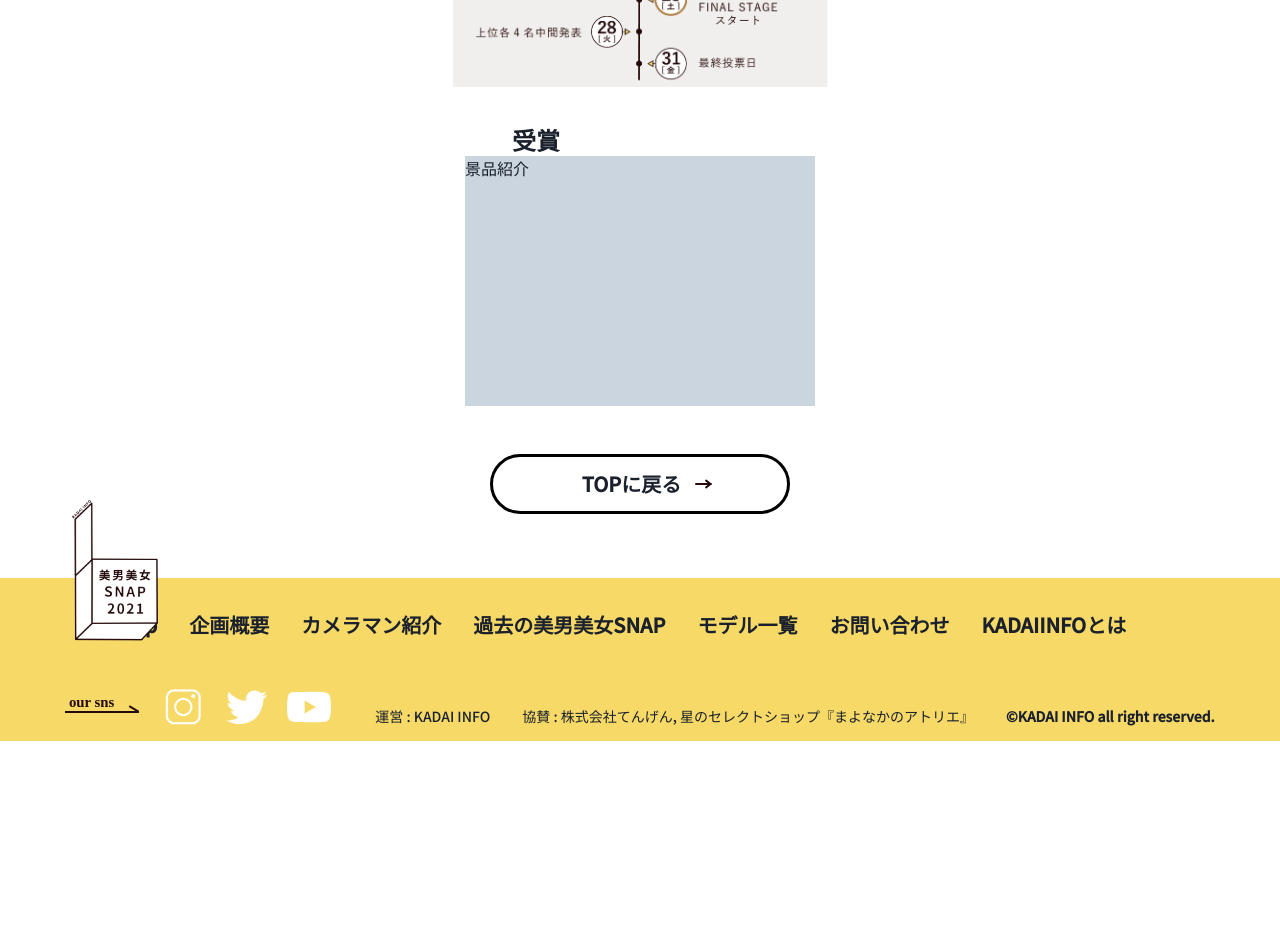
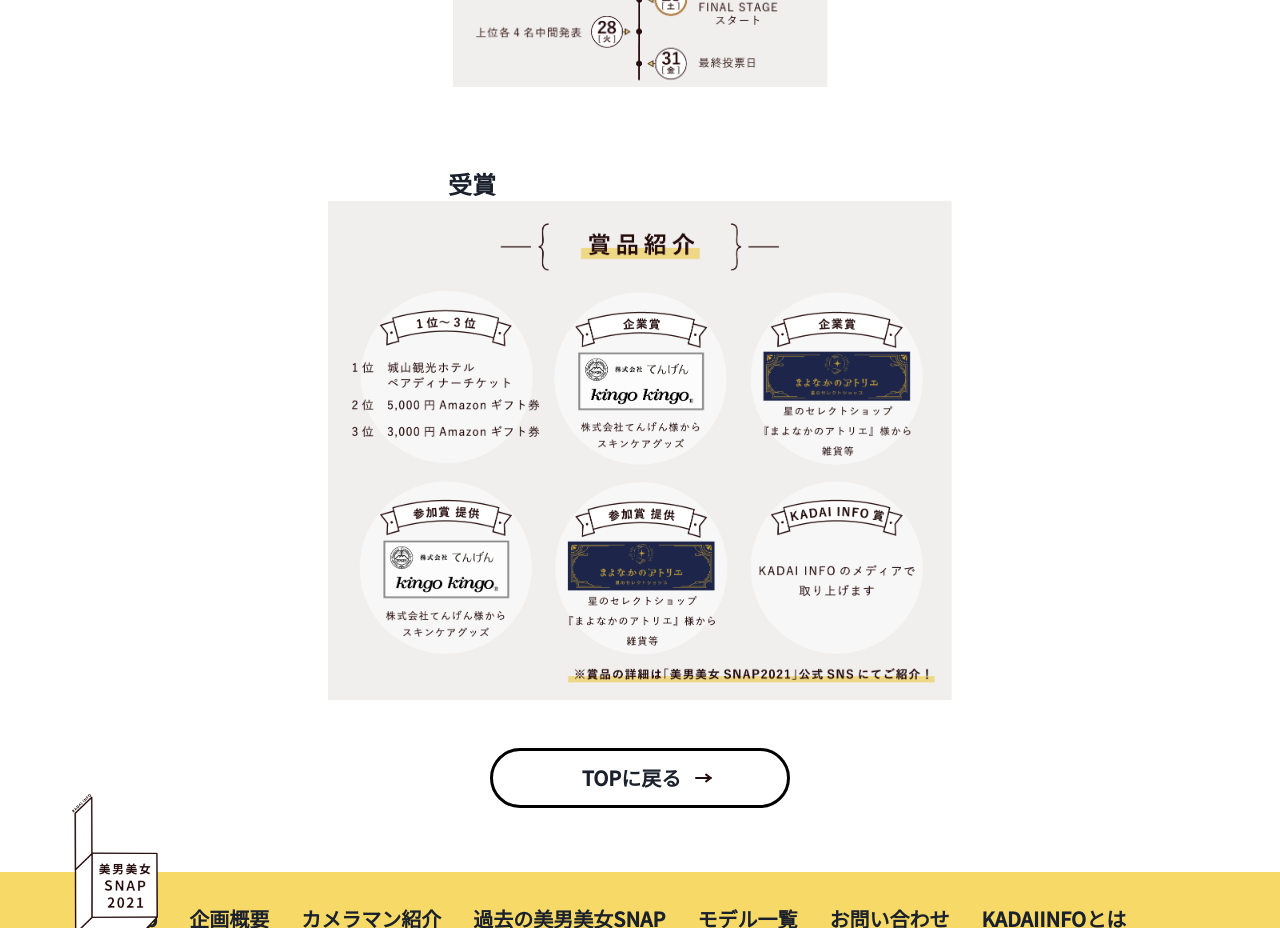
Before and after one commit to kaitolim7/binanbijo2021, a Next.js app: page /intro in a window 1280 px wide. Shown: the part 2220-3148 px from the top of the page. Before the commit the page ends 2961 px from the top, so only its background shows below. Built offline with nearby package versions, Linux system fonts and the light colour scheme.

Commit message:
feat: 景品紹介

```diff
--- a/src/pages/intro.tsx
+++ b/src/pages/intro.tsx
@@ -11,6 +11,7 @@ import Footer from "../components/Footer";
 import Schedule from "../components/Schedule";
 import HowToVote from "../components/HowToVote";
 import { useBreakpointValue } from "@chakra-ui/media-query";
+import GiftImage from "../../public/images/gift.png";
 
 export default function Intro() {
   const isXl = useBreakpointValue({
@@ -56,14 +57,16 @@ export default function Intro() {
       <Flex justify="center">
         <Schedule />
       </Flex>
-      <Box marginTop="36px" />
-      <Heading marginLeft={[6, "72"]} pl={[0, 56]} fontSize={24}>
+      <Box marginTop={["36px", 20]} />
+      <Heading marginLeft={[6, 56]} pl={[0, 56]} fontSize={24}>
         受賞
       </Heading>
       <Flex justify="center">
-        <Text w={["100%", "350px"]} h="250px" bgColor="gray.300">
-          景品紹介
-        </Text>
+        {isXl ? (
+          <Image src={GiftImage} width={625} height={500} />
+        ) : (
+          <Image src={GiftImage} width={375} height={300} />
+        )}
       </Flex>
       <Box h={12} />
       <IntroLinkBox text="TOPに戻る" topage="/" />
```
Also changed, not shown: public/images/gift.png (added).
